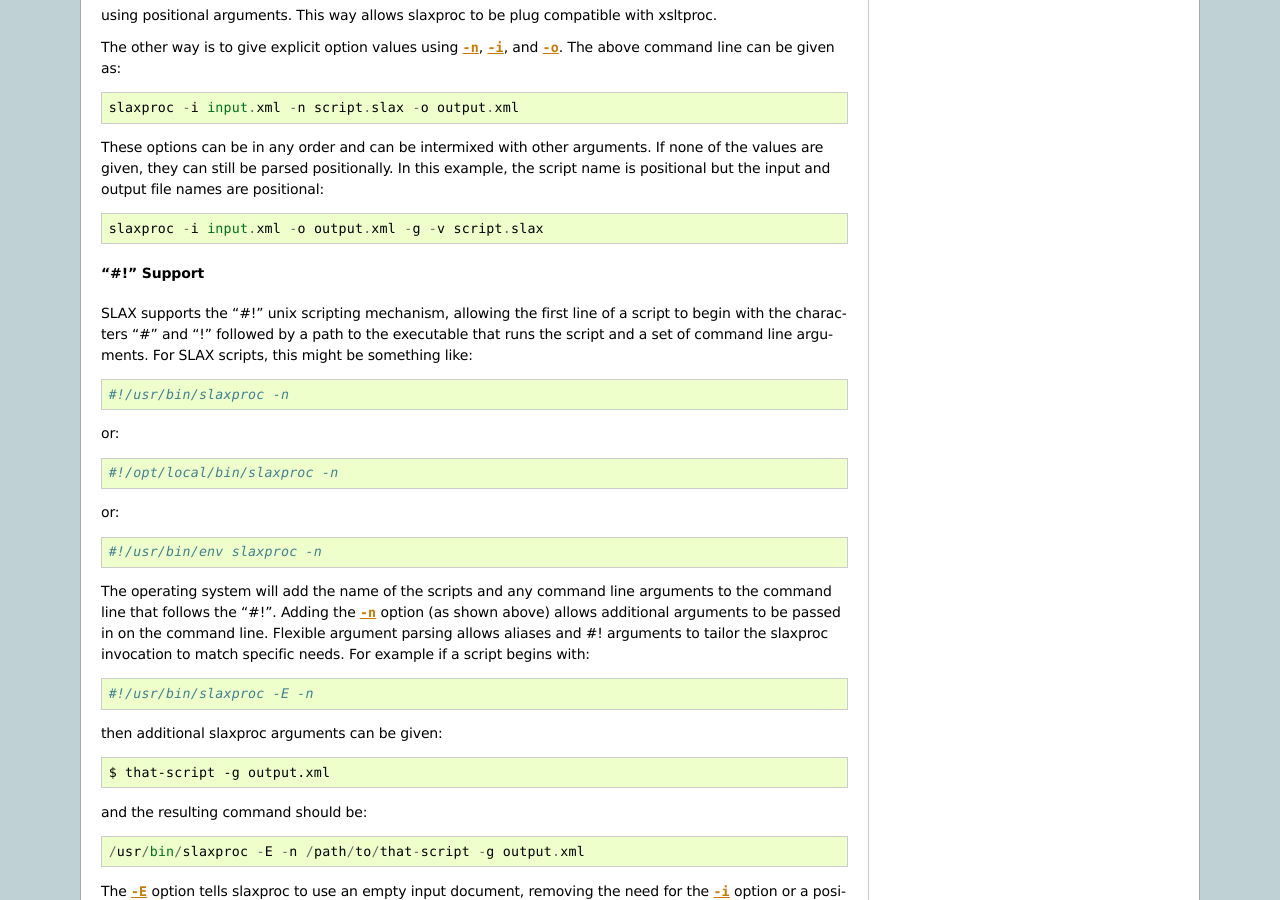
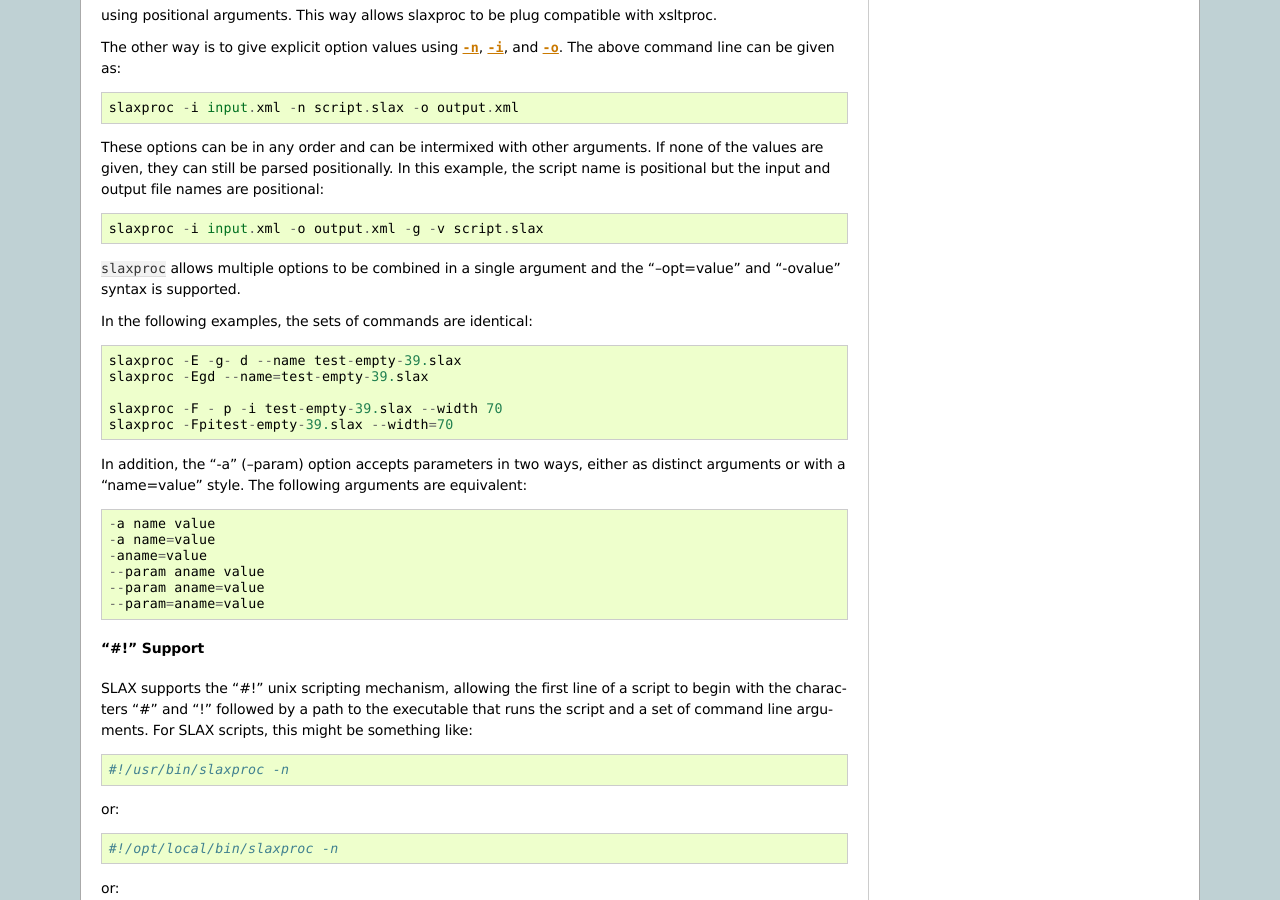
Before and after one commit to Juniper/libslax, a Sphinx documentation site: the page built from doc/distribution.rst, in a window 1280 px wide and 900 px high, scrolled down 2016 px. Built offline with Sphinx 7.4.7, drawn with Linux system fonts in a browser that asks for light colours.

Commit message:
document "-a" argument parsing

```diff
--- a/doc/distribution.rst
+++ b/doc/distribution.rst
@@ -146,6 +146,28 @@ parsed positionally.  In this example, the script name is positional
 but the input and output file names are positional::
 
    slaxproc -i input.xml -o output.xml -g -v script.slax
+
+`slaxproc` allows multiple options to be combined in a single argument
+and the "--opt=value" and "-ovalue" syntax is supported.
+
+In the following examples, the sets of commands are identical::
+
+  slaxproc -E -g- d --name test-empty-39.slax
+  slaxproc -Egd --name=test-empty-39.slax
+
+  slaxproc -F - p -i test-empty-39.slax --width 70
+  slaxproc -Fpitest-empty-39.slax --width=70
+
+In addition, the "-a" (--param) option accepts parameters in two ways,
+either as distinct arguments or with a "name=value" style.  The
+following arguments are equivalent::
+
+    -a name value
+    -a name=value
+    -aname=value
+    --param aname value
+    --param aname=value
+    --param=aname=value
 
 .. _slaxproc-pound-bang:
 
```
